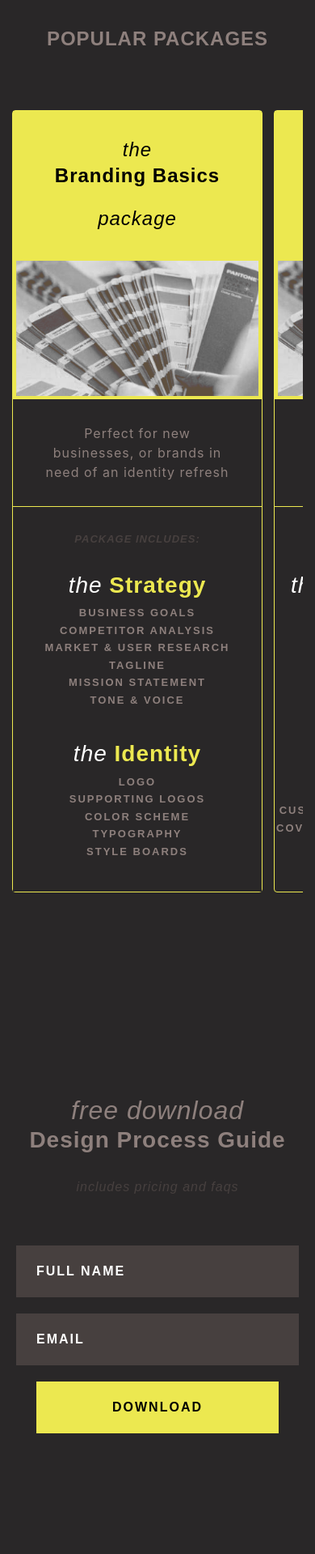
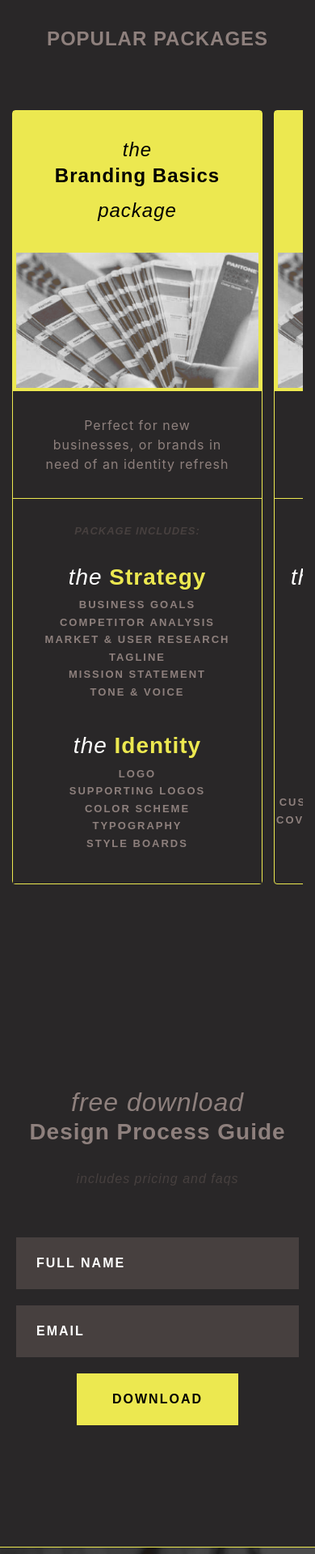
Before and after one commit to melgenao8/thelocalgraphicdesigner, a PHP site: page /services.html in a window 390 px wide. Shown: the part 986-2905 px from the top of the page at 81% size. Run offline with PHP 8.4, Linux system fonts and the light colour scheme; some libraries are stand-ins or nearby versions; some web fonts are replaced.

Commit message:
minor fixes to responsiveness

```diff
--- a/css/scss/general.scss
+++ b/css/scss/general.scss
@@ -588,7 +588,7 @@
         form {
             flex-direction: column;
 
-            input {
+            input,#full-name, #email {
                 width: 100% !important;
                 margin: 10px 0;
             }
@@ -694,4 +694,14 @@
         }
     }
 
+    .download-form {
+
+        form {
+
+            input[type="submit"] {
+                max-width: 200px;
+            }
+        }
+    }
+
 }
--- a/css/scss/services.scss
+++ b/css/scss/services.scss
@@ -438,6 +438,12 @@
                     h2 {
                         font-size: 24px;
                     }
+
+                    p {
+                        &:last-of-type {
+                            margin-top: 10px;
+                        }
+                    }
                 }
 
                 .middle-card {
--- a/index.html
+++ b/index.html
@@ -32,7 +32,7 @@
                         <a class="nav-link sofia-sb" href="process.html">The Process</a>
                     </li>
                     <li class="nav-item nav-logo">
-                        <a class="nav-link" href="/"><img src="img/main-logo-TLGC.png" /></a>
+                        <a class="nav-link" href="index.html"><img src="img/main-logo-TLGC.png" /></a>
                     </li>
                     <li class="nav-item">
                         <a class="nav-link sofia-sb" href="learn.html">Learn</a>
--- a/services.html
+++ b/services.html
@@ -32,7 +32,7 @@
                         <a class="nav-link sofia-sb" href="process.html">The Process</a>
                     </li>
                     <li class="nav-item nav-logo">
-                        <a class="nav-link" href="/"><img src="img/main-logo-TLGC.png" /></a>
+                        <a class="nav-link" href="index.html"><img src="img/main-logo-TLGC.png" /></a>
                     </li>
                     <li class="nav-item">
                         <a class="nav-link sofia-sb" href="learn.html">Learn</a>
```
Also changed, not shown: css/style.css.
